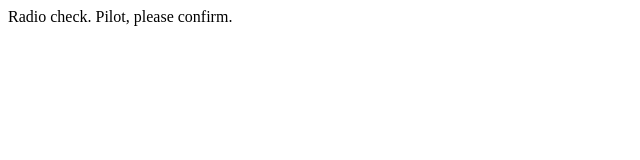
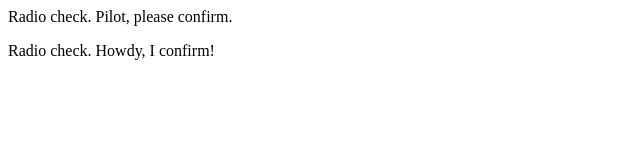
Before and after one commit to aprilwebb/communication-log, a plain HTML site: page index.html in a window 1280 px wide. Shown: the whole page, without its empty margins (0-640 px from the left). Drawn offline with Linux system fonts and the light colour scheme.

Commit message:
Radio Response

```diff
--- a/index.html
+++ b/index.html
@@ -5,3 +5,11 @@
 </body>
 
 </html>
+
+<html>
+
+<body>
+    <p>Radio check. Howdy, I confirm!</p>
+</body>
+
+</html>
```
